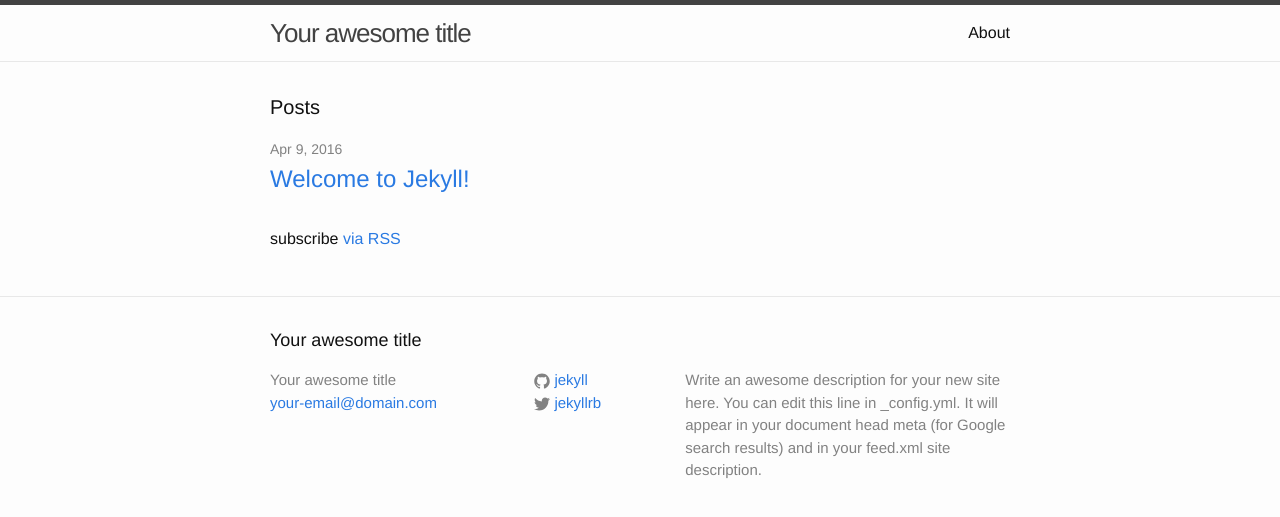
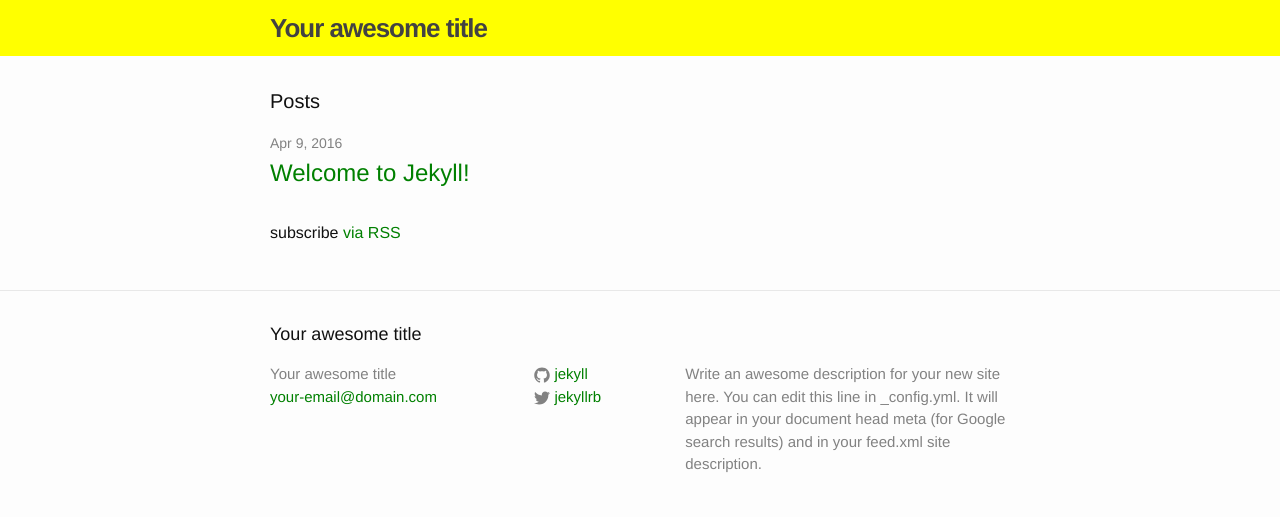
Before and after one commit to eddymankim/testSite, a Jekyll site: the page built from index.html, in a window 1280 px wide. Shown: the top 517 px of the page. Built offline with Jekyll 4.4.1, drawn with Linux system fonts in a browser that asks for light colours.

Commit message:
Header style change
links as red

```diff
--- a/_includes/head.html
+++ b/_includes/head.html
@@ -7,6 +7,7 @@
   <meta name="description" content="{% if page.excerpt %}{{ page.excerpt | strip_html | strip_newlines | truncate: 160 }}{% else %}{{ site.description }}{% endif %}">
 
   <link rel="stylesheet" href="{{ "/css/main.css" | prepend: site.baseurl }}">
+   <link rel="stylesheet" href="{{ "/css/style.css" | prepend: site.baseurl }}">
   <link rel="canonical" href="{{ page.url | replace:'index.html','' | prepend: site.baseurl | prepend: site.url }}">
   <link rel="alternate" type="application/rss+xml" title="{{ site.title }}" href="{{ "/feed.xml" | prepend: site.baseurl | prepend: site.url }}">
 </head>
--- a/_includes/header.html
+++ b/_includes/header.html
@@ -5,21 +5,9 @@
     <a class="site-title" href="{{ site.baseurl }}/">{{ site.title }}</a>
 
     <nav class="site-nav">
-      <a href="#" class="menu-icon">
-        <svg viewBox="0 0 18 15">
-          <path fill="#424242" d="M18,1.484c0,0.82-0.665,1.484-1.484,1.484H1.484C0.665,2.969,0,2.304,0,1.484l0,0C0,0.665,0.665,0,1.484,0 h15.031C17.335,0,18,0.665,18,1.484L18,1.484z"/>
-          <path fill="#424242" d="M18,7.516C18,8.335,17.335,9,16.516,9H1.484C0.665,9,0,8.335,0,7.516l0,0c0-0.82,0.665-1.484,1.484-1.484 h15.031C17.335,6.031,18,6.696,18,7.516L18,7.516z"/>
-          <path fill="#424242" d="M18,13.516C18,14.335,17.335,15,16.516,15H1.484C0.665,15,0,14.335,0,13.516l0,0 c0-0.82,0.665-1.484,1.484-1.484h15.031C17.335,12.031,18,12.696,18,13.516L18,13.516z"/>
-        </svg>
-      </a>
 
-      <div class="trigger">
-        {% for my_page in site.pages %}
-          {% if my_page.title %}
-          <a class="page-link" href="{{ my_page.url | prepend: site.baseurl }}">{{ my_page.title }}</a>
-          {% endif %}
-        {% endfor %}
-      </div>
+
+
     </nav>
 
   </div>
--- /dev/null
+++ b/css/style.css
@@ -0,0 +1,17 @@
+.site-header {
+	border:none;
+	background-color: yellow;
+}
+
+.site-title {
+	font-weight: bold;
+}
+
+a {
+	color:green;
+}
+
+a:hover {
+	color:red;
+	text-decoration: none;
+}
```
